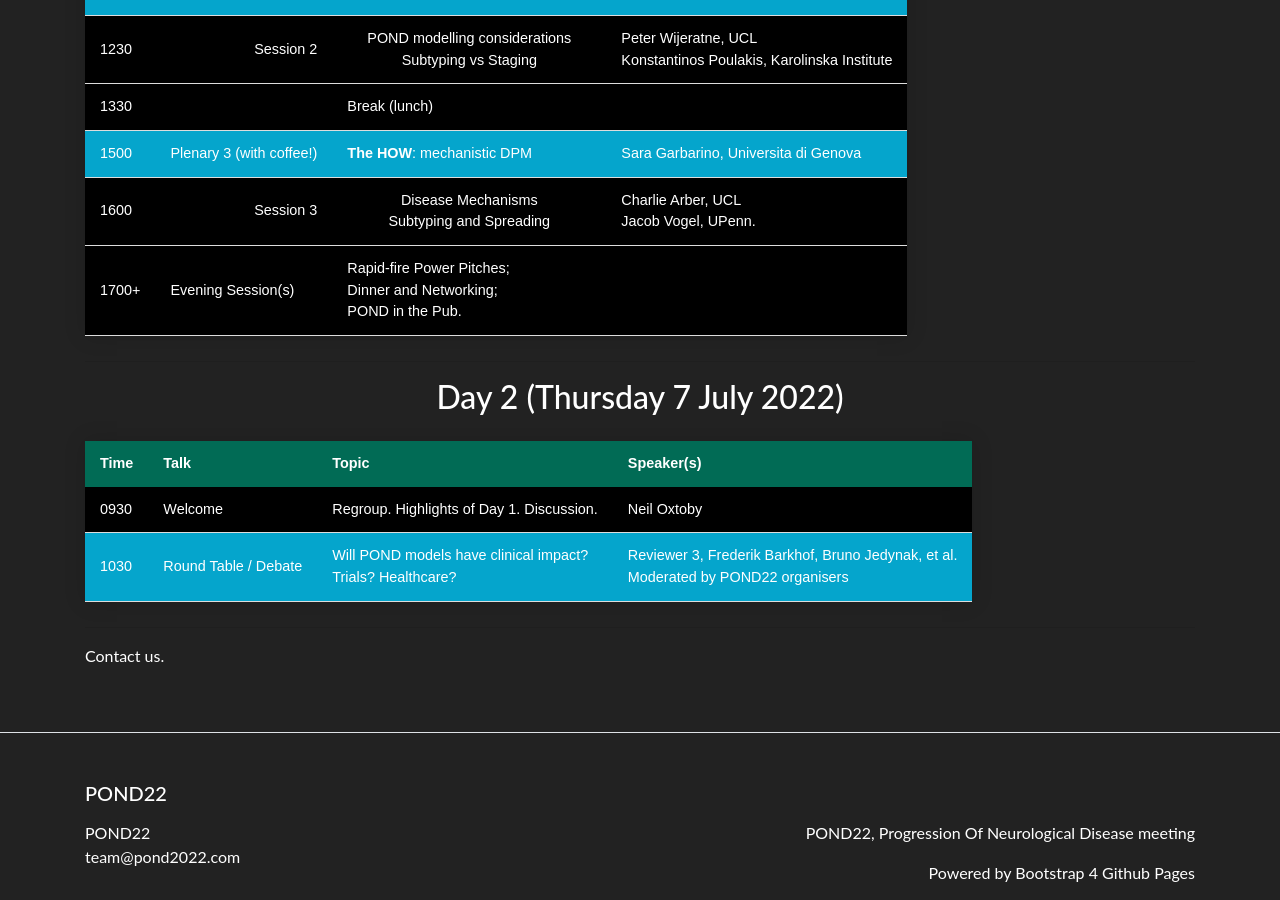
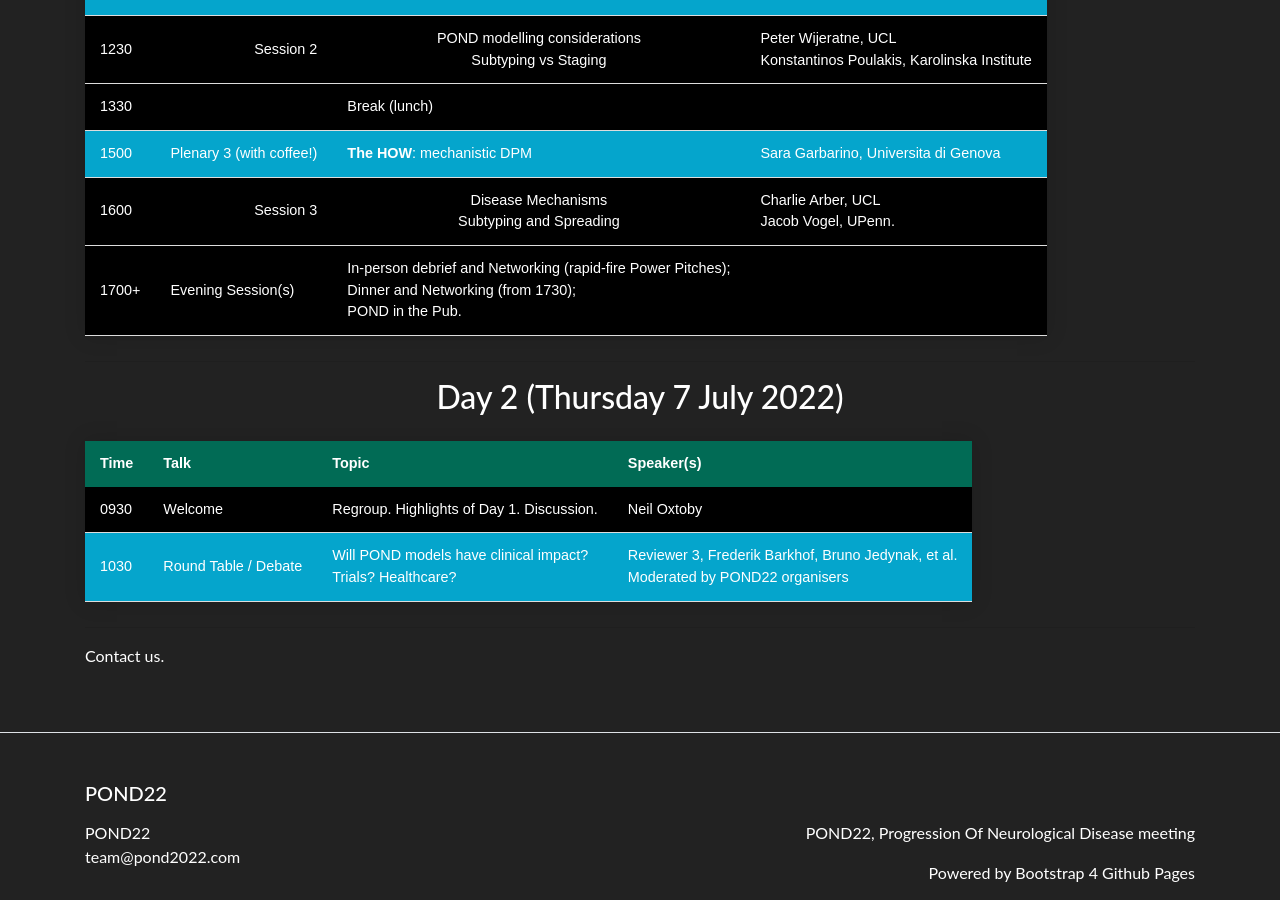
Before and after one commit to noxtoby/pond2022-bs4, a Jekyll site: the page built from programme.md, in a window 1280 px wide and 900 px high, scrolled down 669 px. Built offline with Jekyll 4.4.1, drawn with Linux system fonts in a browser that asks for light colours.

Commit message:
Minor update

```diff
--- a/programme.md
+++ b/programme.md
@@ -58,7 +58,7 @@ Timings are subject to change. All times UTC+1 (London time).
             <td>Charlie Arber, UCL<br/>Jacob Vogel, UPenn.</td>
         </tr>
         <tr style="background-color:#000000">
-            <td>1700+</td><td>Evening Session(s)</td><td>Rapid-fire Power Pitches; <br /> Dinner and Networking; <br/>POND in the Pub.</td>
+            <td>1700+</td><td>Evening Session(s)</td><td>In-person debrief and Networking (rapid-fire Power Pitches); <br /> Dinner and Networking (from 1730); <br/>POND in the Pub.</td>
             <td></td>
         </tr>
     </tbody>
```
